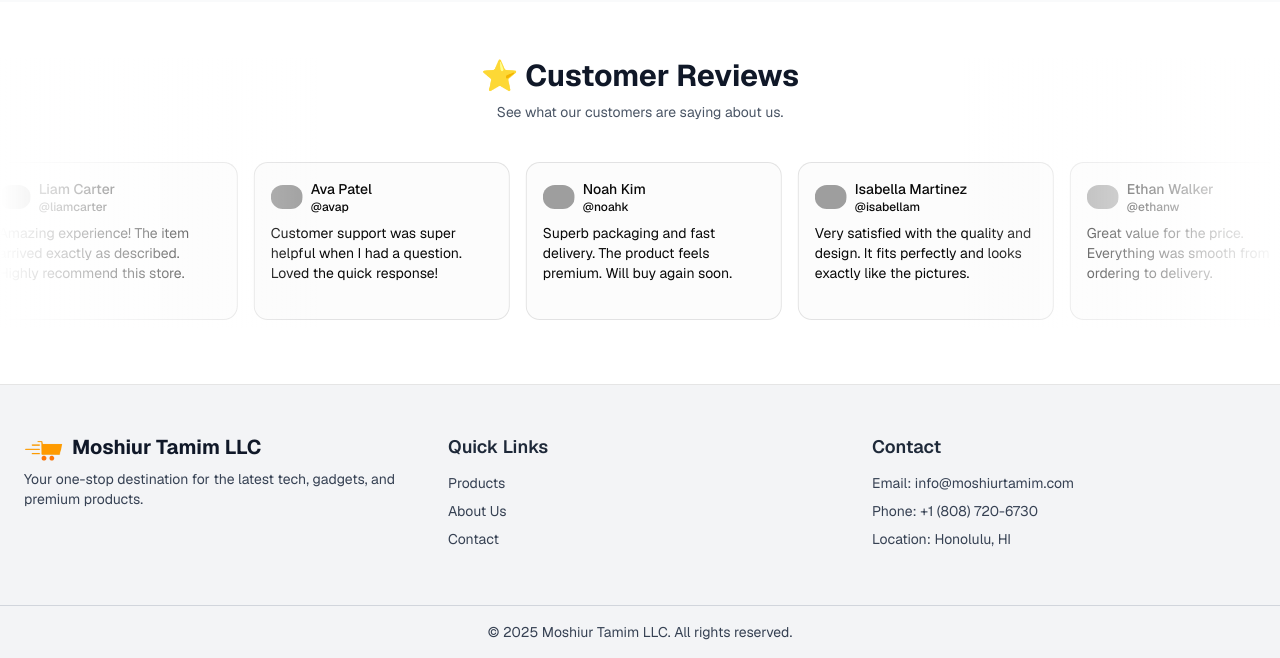
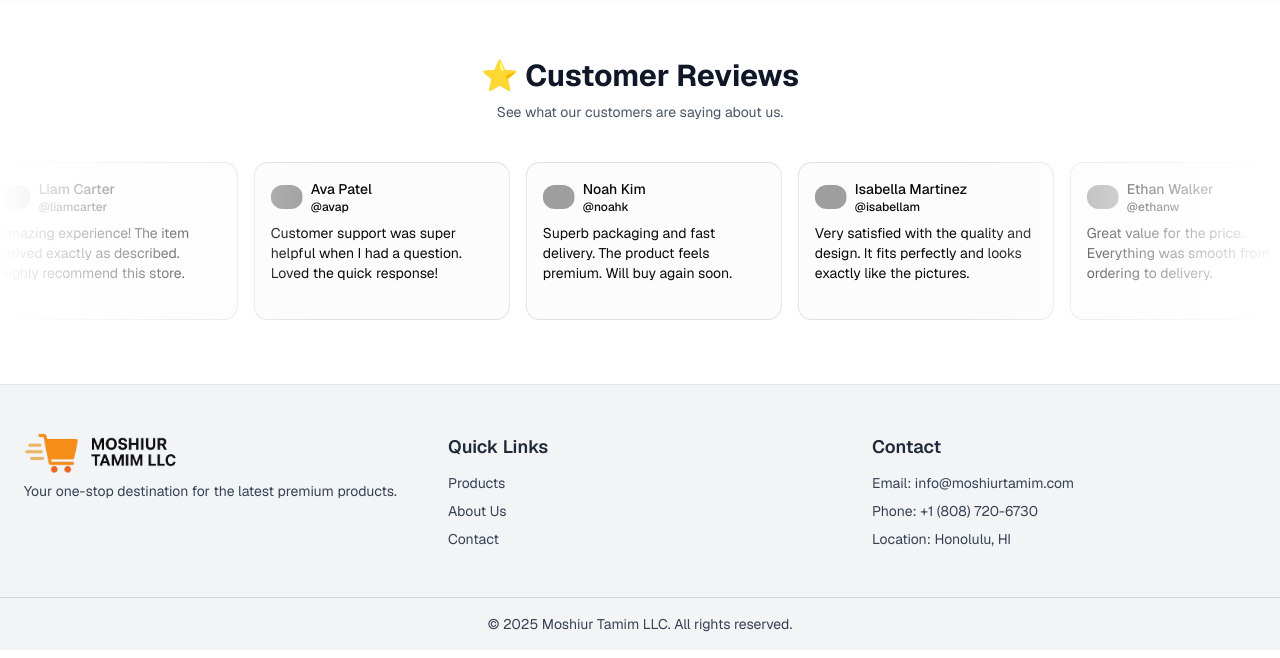
Before and after one commit to zshohag/ec-app, a Next.js app: page / in a window 1280 px wide. Shown: the part 5037-5695 px from the top of the page. Built offline with nearby package versions, Linux system fonts and the light colour scheme; no server answers; the database is empty; grey boxes are pictures that could not be loaded.

Commit message:
all_logo_updated

```diff
--- a/src/components/shared/Footer.tsx
+++ b/src/components/shared/Footer.tsx
@@ -1,9 +1,109 @@
+// "use client";
+
+// import Image from "next/image";
+// import Link from "next/link";
+
+// export function Footer() {
+//   return (
+//     <footer className="bg-gray-100 dark:bg-gray-900 text-gray-700 dark:text-gray-300 border-t ">
+//       <div className="max-w-7xl mx-auto px-6 py-12 grid grid-cols-1 sm:grid-cols-2 md:grid-cols-3 gap-10">
+//         {/* Logo + About */}
+//         <div>
+//           <div className="flex items-center gap-4 mb-2 ">
+//                       <Link href="/" className="flex items-center gap-2">
+//                         {/* Logo Image */}
+//                         <Image
+//                           src="/images/bglogo.png"
+//                           alt="Logo"
+//                           width={40}
+//                           height={40}
+//                           className="rounded"
+//                         />
+
+//                         {/* Title and Badge */}
+//                         <span className="text-xl font-bold text-gray-900">
+//                           Moshiur Tamim LLC
+//                         </span>
+//                       </Link>
+//                     </div>
+//           <p className="text-sm">
+//             Your one-stop destination for the latest tech, gadgets, and premium
+//             products.
+//           </p>
+//         </div>
+
+//         {/* Quick Links */}
+//         <div>
+//           <h3 className="text-lg font-semibold mb-3 text-gray-800 dark:text-white">
+//             Quick Links
+//           </h3>
+//           <ul className="space-y-2 text-sm">
+//             <li>
+//               <Link href="/products" className="hover:underline">
+//                 Products
+//               </Link>
+//             </li>
+//             <li>
+//               <Link href="/about" className="hover:underline">
+//                 About Us
+//               </Link>
+//             </li>
+//             <li>
+//               <Link href="/contact" className="hover:underline">
+//                 Contact
+//               </Link>
+//             </li>
+//             <li>
+//               {/* <Link href="/dashboard/user" className="hover:underline">
+//                 My Dashboard
+//               </Link> */}
+//             </li>
+//           </ul>
+//         </div>
+
+//         {/* Contact Info */}
+//         <div>
+//           <h3 className="text-lg font-semibold mb-3 text-gray-800 dark:text-white">
+//             Contact
+//           </h3>
+//           <ul className="space-y-2 text-sm">
+//             <li>Email: info@moshiurtamim.com</li>
+//             <li>Phone: +1 (808) 720-6730</li>
+//             <li>Location: Honolulu, HI</li>
+//           </ul>
+//         </div>
+
+//         {/* Social Icons */}
+//         {/* <div>
+//           <h3 className="text-lg font-semibold mb-3 text-gray-800 dark:text-white">Follow Us</h3>
+//           <div className="flex gap-4">
+//             <Button size="icon" variant="ghost" asChild>
+//               <Link href="https://facebook.com" target="_blank" rel="noopener noreferrer">
+//                 <Facebook className="w-5 h-5" />
+//               </Link>
+//             </Button>
+//             <Button size="icon" variant="ghost" asChild>
+//               <Link href="https://instagram.com" target="_blank" rel="noopener noreferrer">
+//                 <Instagram className="w-5 h-5" />
+//               </Link>
+//             </Button>
+//           </div>
+//         </div> */}
+//       </div>
+
+//       <div className="border-t border-gray-300 dark:border-gray-700 py-4 text-center text-sm">
+//         © {new Date().getFullYear()} Moshiur Tamim LLC. All rights reserved.
+//       </div>
+//     </footer>
+//   );
+// }
+
+///////////
+
 "use client";
 
 import Image from "next/image";
 import Link from "next/link";
-// import { Facebook,  Instagram  } from "lucide-react";
-// import { Button } from "@/components/ui/button";
 
 export function Footer() {
   return (
@@ -12,25 +112,23 @@ export function Footer() {
         {/* Logo + About */}
         <div>
           <div className="flex items-center gap-4 mb-2 ">
-                      <Link href="/" className="flex items-center gap-2">
-                        {/* Logo Image */}
-                        <Image
-                          src="/images/bglogo.png"
-                          alt="Logo"
-                          width={40}
-                          height={40}
-                          className="rounded"
-                        />
+            <Link href="/" className="flex items-center gap-2">
+              {/* Logo Image */}
 
-                        {/* Title and Badge */}
-                        <span className="text-xl font-bold text-gray-900">
-                          Moshiur Tamim LLC
-                        </span>
-                      </Link>
-                    </div>
+              <div className="h-10 w-auto flex-shrink-0">
+                <Image
+                  src="/images/updateLogo.png"
+                  alt="MOSHIUR TAMIM LLC"
+                  width={150}
+                  height={60}
+                  className="h-full w-auto object-contain"
+                  priority
+                />
+              </div>
+            </Link>
+          </div>
           <p className="text-sm">
-            Your one-stop destination for the latest tech, gadgets, and premium
-            products.
+            Your one-stop destination for the latest premium products.
           </p>
         </div>
 
@@ -55,11 +153,6 @@ export function Footer() {
                 Contact
               </Link>
             </li>
-            <li>
-              {/* <Link href="/dashboard/user" className="hover:underline">
-                My Dashboard
-              </Link> */}
-            </li>
           </ul>
         </div>
 
@@ -74,23 +167,6 @@ export function Footer() {
             <li>Location: Honolulu, HI</li>
           </ul>
         </div>
-
-        {/* Social Icons */}
-        {/* <div>
-          <h3 className="text-lg font-semibold mb-3 text-gray-800 dark:text-white">Follow Us</h3>
-          <div className="flex gap-4">
-            <Button size="icon" variant="ghost" asChild>
-              <Link href="https://facebook.com" target="_blank" rel="noopener noreferrer">
-                <Facebook className="w-5 h-5" />
-              </Link>
-            </Button>
-            <Button size="icon" variant="ghost" asChild>
-              <Link href="https://instagram.com" target="_blank" rel="noopener noreferrer">
-                <Instagram className="w-5 h-5" />
-              </Link>
-            </Button>
-          </div>
-        </div> */}
       </div>
 
       <div className="border-t border-gray-300 dark:border-gray-700 py-4 text-center text-sm">
--- a/src/components/shared/Navbar.tsx
+++ b/src/components/shared/Navbar.tsx
@@ -562,16 +562,27 @@ export function Navbar() {
                   <span className="sr-only">Toggle menu</span>
                 </Button>
               </SheetTrigger>
-              <SheetContent side="right" className="w-[300px] sm:w-[400px]">
+              <SheetContent side="right" className="w-[240px] sm:w-[340px]">
                 <SheetHeader>
-                  <SheetTitle className="flex items-center justify-center">
+                  <SheetTitle className="flex items-center">
                     {/* Mobile menu logo - larger horizontal version */}
-                    <div className="h-16 w-auto flex-shrink-0">
+                    {/* <div className="h-16 w-auto flex-shrink-0">
                       <Image
                         src="/images/updateLogo.png"
                         alt="MOSHIUR TAMIM LLC"
                         width={240}
                         height={80}
+                        className="h-full w-auto object-contain"
+                        priority
+                      />
+                    </div> */}
+
+                    <div className="h-8 w-auto flex-shrink-0">
+                      <Image
+                        src="/images/updateLogo.png"
+                        alt="MOSHIUR TAMIM LLC"
+                        width={120}
+                        height={48}
                         className="h-full w-auto object-contain"
                         priority
                       />
```
